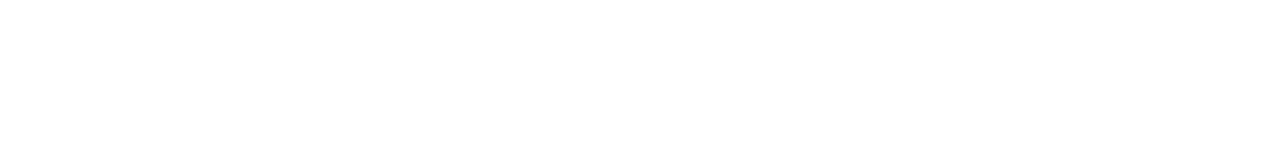
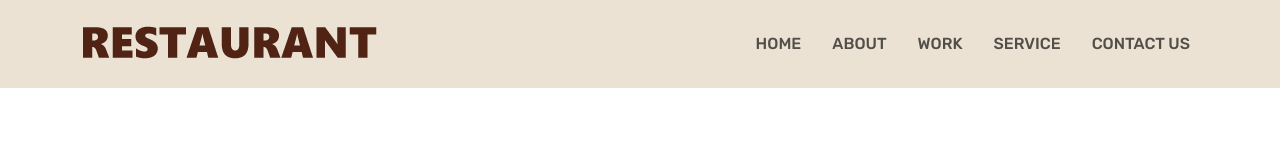
Before and after one commit to Nityanandkumar/Bootstrap-Restaurant, a website: page index.html in a window 1280 px wide. Drawn offline with nearby package versions, Linux system fonts and the light colour scheme.

Commit message:
implemented NAVBAR

```diff
--- a/index.html
+++ b/index.html
@@ -20,6 +20,35 @@
 </head>
 <body>
 
+    <!--Header Area-->
+    <header id="main_menu">
+        <!--Navbar-->
+        <nav class="navbar navbar-expand-md navbar-light fixed-top">
+           <div class="container">
+            <!--Logo-->
+            <a href="index.html" class="navbar-brand">
+                <img src="img/logo.png" alt="logo">
+            </a>
+
+            <!--Mobile Menu Icon-->
+            <button class="navbar-toggler" type="button" data-bs-toggle="collapse" data-bs-target="#mainmenu">
+                <span class="navbar-toggler-icon"></span>
+            </button>
+
+            <!--Main Menu-->
+            <div id="mainmenu" class="collapse navbar-collapse">
+                <ul class="navbar-nav ms-auto">
+                    <li class="nav-item"><a href="" class="nav-link">HOME</a></li>
+                    <li class="nav-item"><a href="" class="nav-link">ABOUT</a></li>
+                    <li class="nav-item"><a href="" class="nav-link">WORK</a></li>
+                    <li class="nav-item"><a href="" class="nav-link">SERVICE</a></li>
+                    <li class="nav-item"><a href="" class="nav-link">CONTACT US</a></li>
+                </ul>
+           </div>
+
+        </nav>
+    </header>
+
 
 <!--Bootstrap 5 JS-->
 <script src="node_modules\bootstrap\dist\js\bootstrap.min.js"></script>
--- a/style.css
+++ b/style.css
@@ -1,3 +1,6 @@
+/*==============================
+*COMMON STYLES
+===============================*/
 body {
   font-family: "Rubik", serif;
   font-optical-sizing: auto;
@@ -18,3 +21,17 @@ p {
     font-weight: 400;
     line-height: 1.5em;
 }
+img {
+    max-width: 100%;
+    height:auto;
+}
+/*==============================
+*HEADER AREA STYLES
+===============================*/
+#main_menu nav {
+    background-color: #ebe2d3;
+    font-weight: 500;
+}
+#main_menu nav ul li {
+    margin-left :15px;
+}
```
Also changed, not shown: img/about-icon1.png (added), img/about-icon2.png (added), img/about-icon3.png (added), img/about.jpg (added), img/banner_01.jpg (added), img/banner_02.jpg (added), img/banner_03.jpg (added), img/image-44.jpg (added), img/image-45.jpg (added), img/image-46.jpg (added), img/logo.png (added), img/map.jpg (added).
